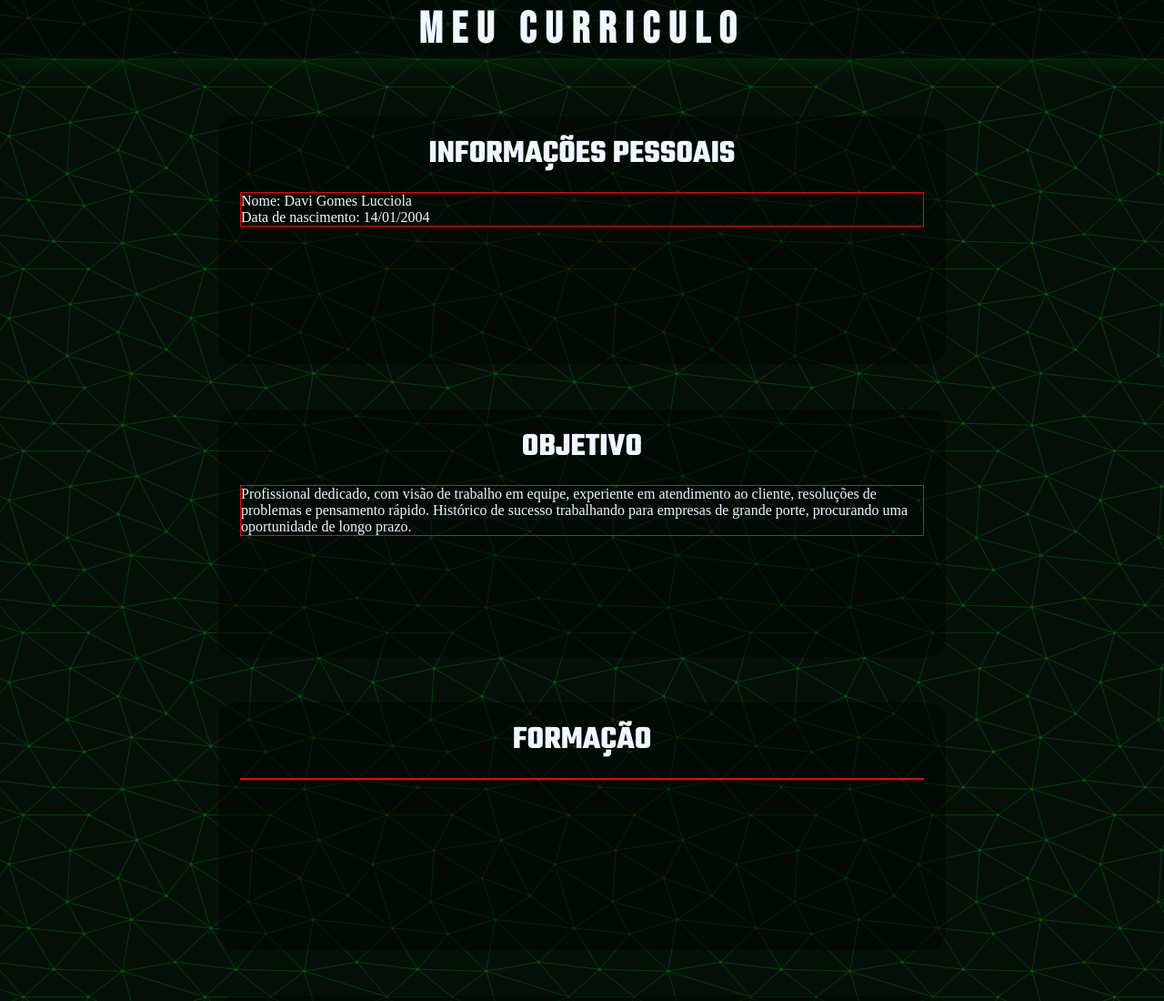
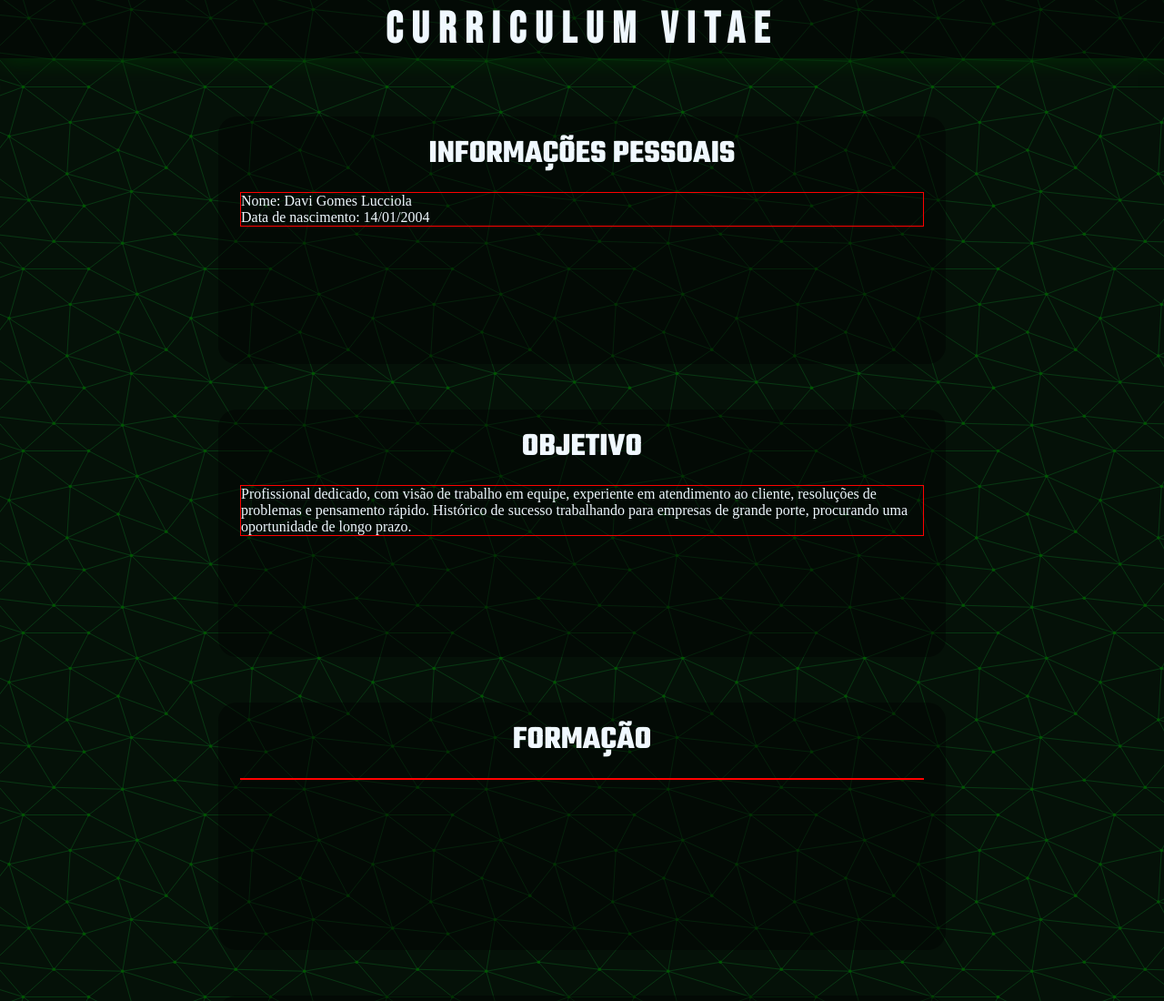
Before and after one commit to davi-lucciola/Curriculum_Vitae, a plain HTML site: page index.html in a window 1280 px wide. Shown: the top 1100 px of the page at 91% size. Drawn offline with Linux system fonts and the light colour scheme.

Commit message:
just modify title

```diff
--- a/index.html
+++ b/index.html
@@ -15,7 +15,7 @@
 <body>
     <!-- Header -->
     <header id="top-bar">
-        <h1>Meu curriculo</h1>
+        <h1>Curriculum Vitae</h1>
     </header>
 
     <!-- Main -->
```
